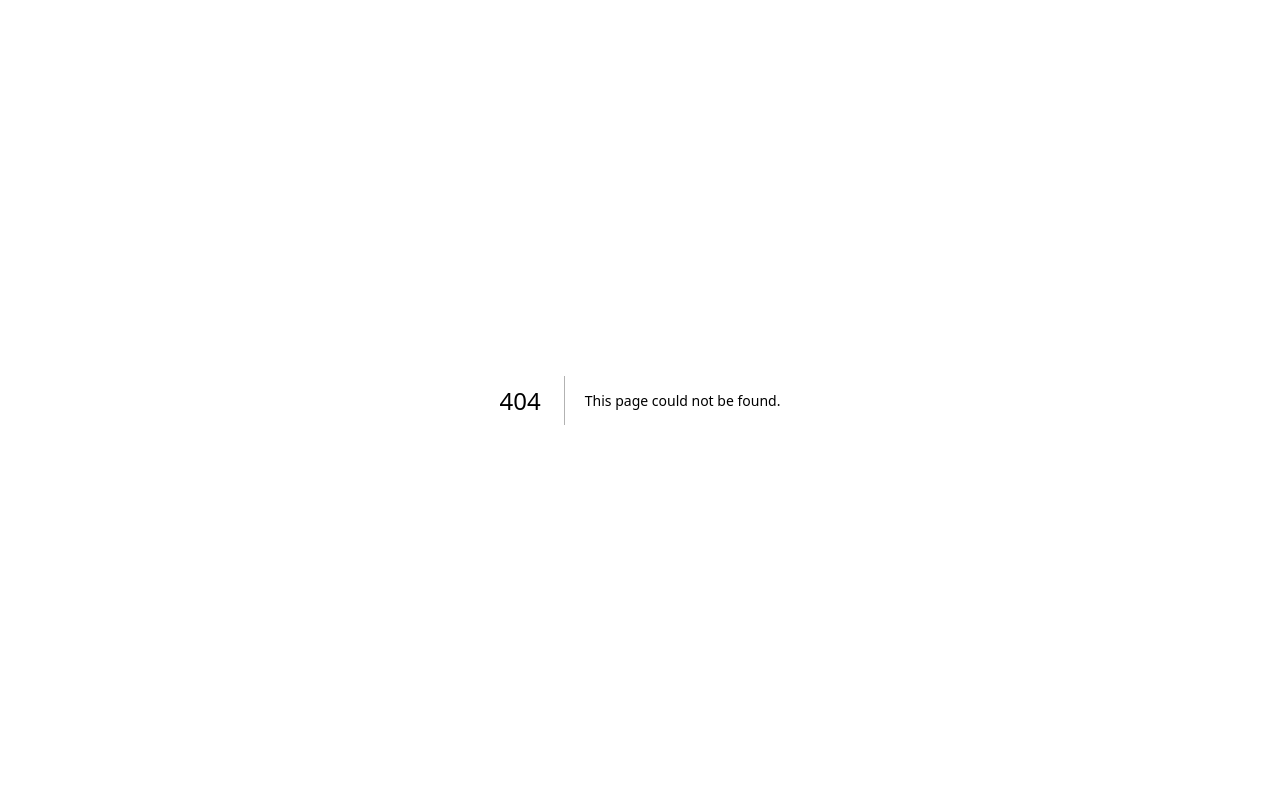
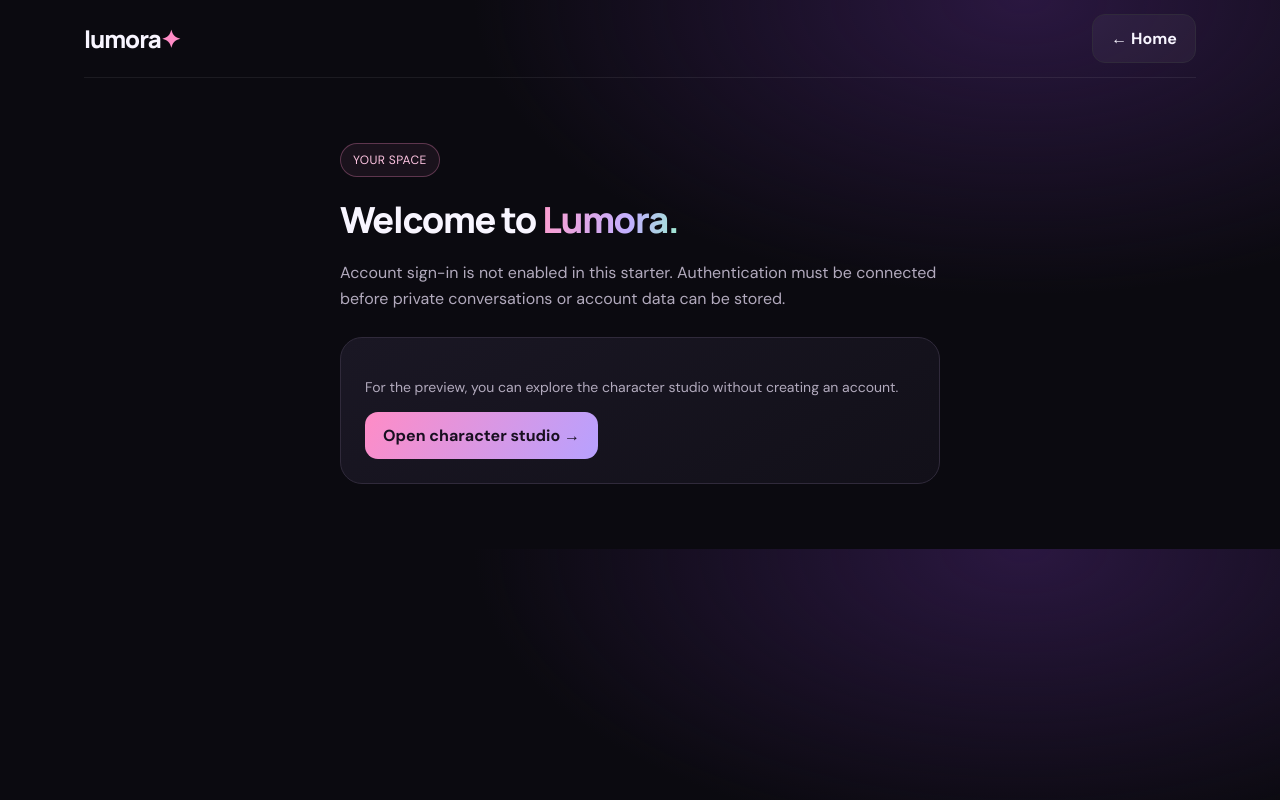
Before and after one commit to Snot22/Snot22, a Next.js app: page /login in a window 1280 px wide. Before the commit this address had no page. Built offline with nearby package versions, Linux system fonts and the light colour scheme.

Commit message:
Add Lumora scaffold: src/app/login/page.tsx

```diff
--- /dev/null
+++ b/src/app/login/page.tsx
@@ -0,0 +1,4 @@
+import Link from "next/link";
+export default function LoginPage() {
+ return <main className="wrap"><header className="nav"><Link href="/" className="logo">lumora<span>✦</span></Link><Link href="/" className="btn secondary">← Home</Link></header><section className="section" style={{maxWidth:600,margin:"auto"}}><span className="eyebrow">YOUR SPACE</span><h2 style={{marginTop:18}}>Welcome to <span className="gradient">Lumora.</span></h2><p className="sub">Account sign-in is not enabled in this starter. Authentication must be connected before private conversations or account data can be stored.</p><div className="card" style={{marginTop:24}}><p>For the preview, you can explore the character studio without creating an account.</p><Link className="btn" href="/create">Open character studio →</Link></div></section></main>;
+}
```
